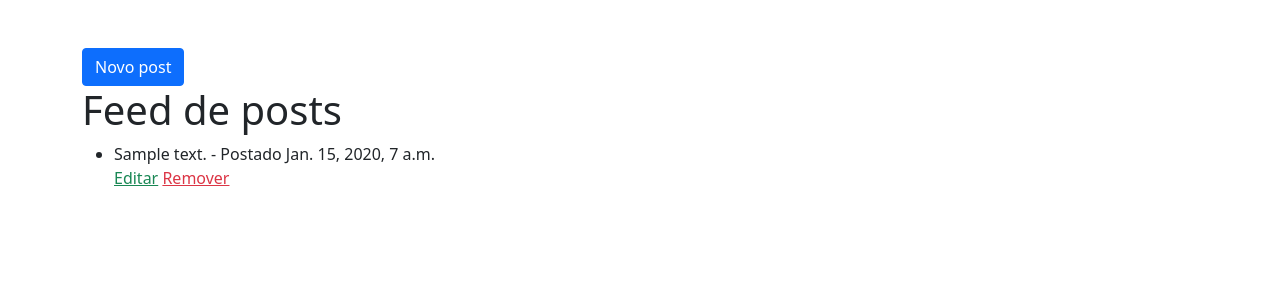
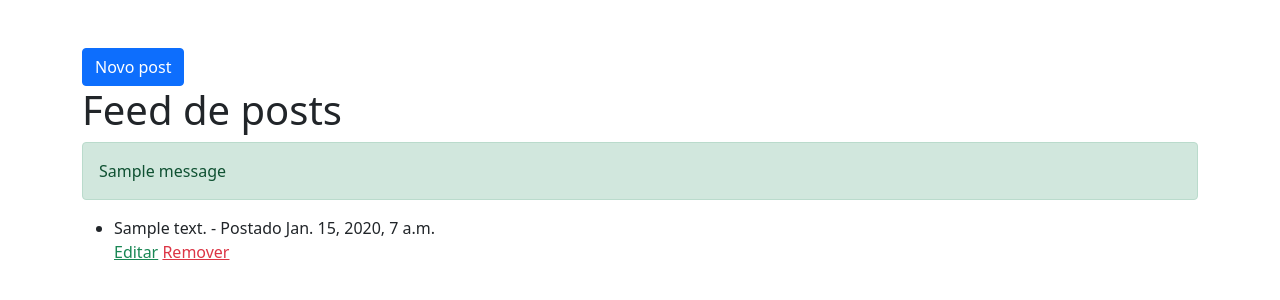
Before and after one commit to obrunodev/DjangoWedding, a Django app: page /posts/ in a window 1280 px wide. Shown: the part 56-356 px from the top of the page. Run offline with Django 3.2, Linux system fonts and the light colour scheme; tables that the repository leaves empty hold one stand-in row (values such as "Sample post"); one stand-in notice (Sample message) is shown; some libraries are stand-ins or nearby versions.

Commit message:
:sparkles: feat: Added django messages

```diff
--- a/apps/posts/templates/posts/pages/index.html
+++ b/apps/posts/templates/posts/pages/index.html
@@ -9,6 +9,9 @@
             Novo post
         </a>
         <h1>Feed de posts</h1>
+
+        {% include 'partials/message.html' %}
+
         <ul>
             {% for post in posts %}
                 <li>
--- a/apps/posts/views/posts.py
+++ b/apps/posts/views/posts.py
@@ -1,7 +1,8 @@
+from django.contrib import messages
 from django.shortcuts import get_object_or_404, redirect, render
 
+from ..forms import PostForm
 from ..models import Post
-from ..forms import PostForm
 
 
 def index(request):
@@ -16,6 +17,7 @@ def create(request):
         form = PostForm(request.POST or None)
         if form.is_valid():
             form.save()
+            messages.success(request, 'Seu post foi publicado! :)')
             return redirect('posts:index')
         return render(request, 'posts/pages/create.html', {
             'form': form
@@ -33,6 +35,7 @@ def update(request, pk):
     if request.method == 'POST':
         if form.is_valid():
             form.save()
+            messages.success(request, 'Seu post foi atualizado!')
             return redirect('posts:index')
         return render(request, 'posts/pages/update.html', {
             'form': form,
@@ -49,6 +52,7 @@ def delete(request, pk):
     post = get_object_or_404(Post, pk=pk)
     if request.method == 'POST':
         post.delete()
+        messages.success(request, 'Seu post foi removido! :(')
         return redirect('posts:index')
     else:
         return render(request, 'posts/pages/delete.html', {
--- a/templates/partials/message.html
+++ b/templates/partials/message.html
@@ -1,12 +1,7 @@
 {% if messages %}
     {% for message in messages %}
-        <article class="message is-{{ message.tags }} my-3">
-            <div class="message-header">
-                Mensagem!
-            </div>
-            <div class="message-body">
-                {{ message }}
-            </div>
-        </article>
+        <div class="alert alert-{{ message.tags }}">
+            {{ message }}
+        </div>
     {% endfor %}
 {% endif %}
```
